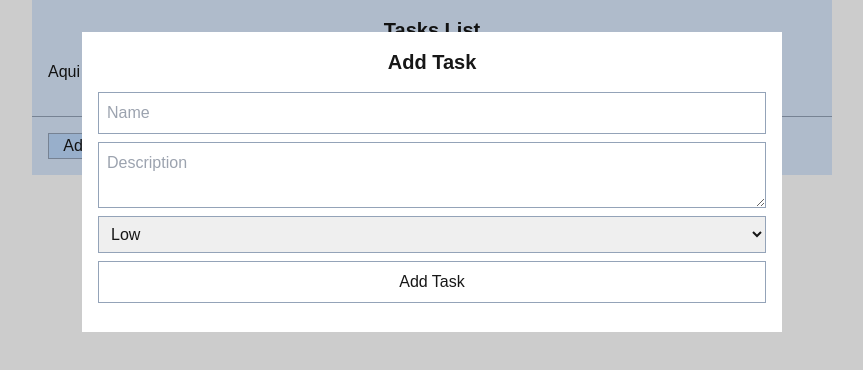
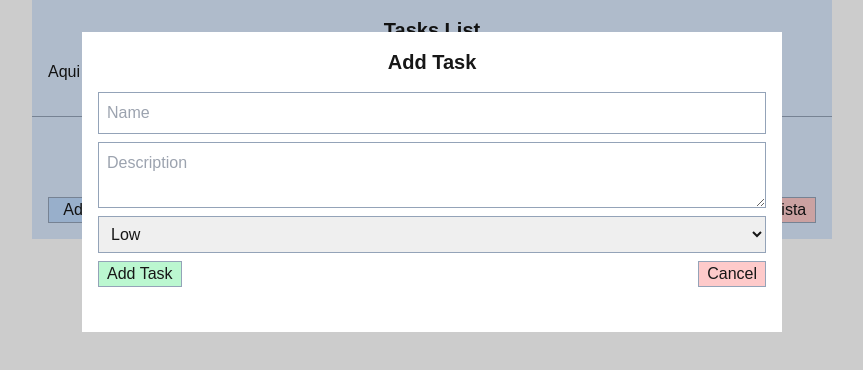
Before and after one commit to mateusjerez/tasks-list, a Next.js app: page / in a window 1280 px wide. Both pictures are taken after a click on the button "Add Task". Shown: the top 370 px of the page, without its empty margins (208-1071 px from the left). Built offline with nearby package versions, Linux system fonts and the light colour scheme.

Commit message:
final changes

```diff
--- a/app/components/addTask.tsx
+++ b/app/components/addTask.tsx
@@ -17,12 +17,14 @@ export default function AddTask({ onAddTask }: Task) {
 
     const handleSubmit = (e: React.FormEvent) => {
         e.preventDefault();
-        if (name && description) {
+
             onAddTask({ name, description, priority, completed: false });
             setName('');
             setDescription('');
-        }
+            setPriority('low');
+
     }
+
 
     return(
         <div className='flex fixed bottom-0 left-0 size-full bg-black/20'>
@@ -51,12 +53,20 @@ export default function AddTask({ onAddTask }: Task) {
                         <option value="medium">Medium</option>
                         <option value="high">High</option>
                     </select>
-                    <button
-                        type="submit"
-                        className="border border-slate-400 p-2 mt-2"
-                    >
-                        Add Task
-                    </button>
+                    <div className='flex justify-between'>
+                        <button
+                            type="submit"
+                            className="border border-slate-400 bg-green-200 hover:bg-green-300 px-2 mt-2"
+                        >
+                            Add Task
+                        </button>
+                        <button
+                            type="submit"
+                            className="border border-slate-400 bg-red-200 hover:bg-red-300 px-2 mt-2"
+                        >
+                            Cancel
+                        </button>
+                    </div>
                 </form>
             </div>
         </div>
--- a/app/page.tsx
+++ b/app/page.tsx
@@ -18,6 +18,10 @@ export default function Home() {
   const [doneTasks, setDoneTasks] = useState<Task[]>([]);
 
   const handleAddTask = (task: Task) => {
+    if (!task.name || !task.description || !task.priority) {
+      setAddTaskVisibleFalse();
+      return;
+    }
     setTasks((prevTasks) => [...prevTasks, task])
     setAddTaskVisibleFalse();
   }
@@ -30,6 +34,11 @@ export default function Home() {
 
   const handleRemoveTask= (index: number) => {
     setTasks((prevTasks) => prevTasks.filter((_, i) => i !== index));
+  }
+
+  const handleDefaultList = () => {
+    setTasks([]);
+    setDoneTasks([]);
   }
 
   const setAddTaskVisibleTrue = () => setAddTaskVisible(true);
@@ -93,12 +102,18 @@ export default function Home() {
             </div>
           ))}
         </div>
-        <div className="p-4">
+        <div className="flex justify-between p-4">
           <button
-            className="flex w-24 justify-center border bg-blue-200 hover:bg-blue-300 border-slate-400"
+            className="flex w-24 mt-16 justify-center border bg-blue-200 hover:bg-blue-300 border-slate-400"
             onClick={setAddTaskVisibleTrue}
           >
             Add Task
+          </button>
+          <button
+            className="flex w-24 mt-16 justify-center border bg-red-200 hover:bg-red-300 border-slate-400"
+            onClick={handleDefaultList}
+          >
+            Zerar Lista
           </button>
         </div>
 
```
